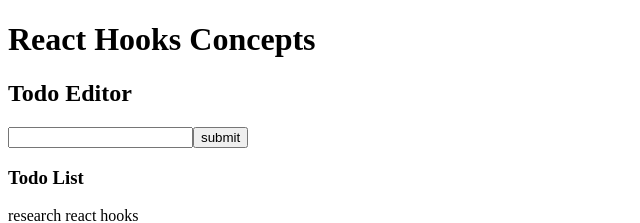
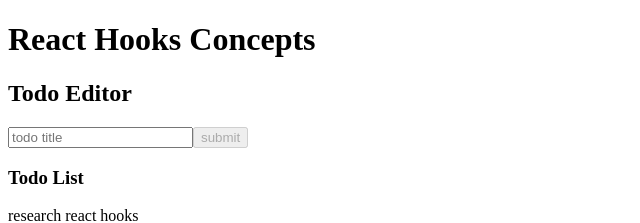
Before and after one commit to olgabelykh/react-hooks-concepts, a React (Create React App) app: page / in a window 1280 px wide. Shown: the top 223 px of the page, without its empty margins (0-640 px from the left). Built offline with nearby package versions, Linux system fonts and the light colour scheme.

Commit message:
implement useEffect to disable submit if todo title is empty

```diff
--- a/src/components/todo-form/index.js
+++ b/src/components/todo-form/index.js
@@ -1,11 +1,15 @@
-import React, { useState, useContext, useRef } from 'react'
+import React, { useState, useContext, useRef, useEffect } from 'react'
 
 import TodoContext from '../../context/todos'
 
 const TodoForm = () => {
     const [title, setTitle] = useState('')
+    const [isInvalid, setInvalidStatus] = useState(true)
+
     const { addTodo } = useContext(TodoContext)
     const inputTitleRef = useRef()
+
+    useEffect(() => setInvalidStatus(!title), [title])
 
     const titleChangeHandler = event => setTitle(event.target.value)
 
@@ -22,12 +26,14 @@ const TodoForm = () => {
             <input
                 type="text"
                 name="title"
+                placeholder="todo title"
                 ref={inputTitleRef}
                 value={title}
                 onChange={titleChangeHandler} />
             <input
                 type="submit"
-                value="submit" />
+                value="submit"
+                disabled={isInvalid} />
         </form>
     )
 }
```
